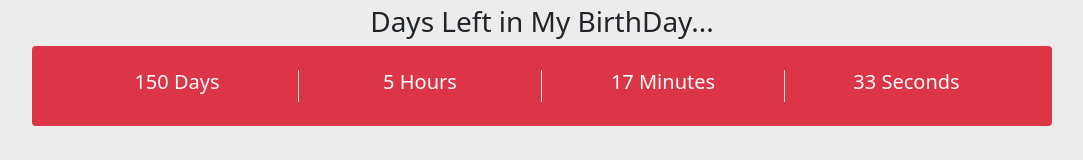
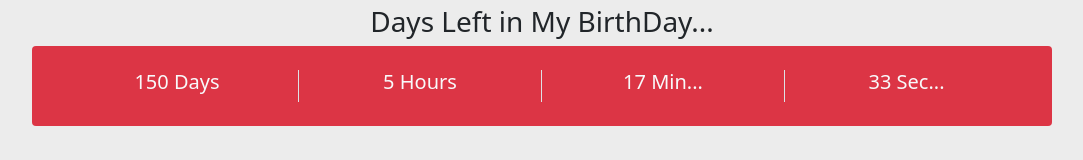
Before and after one commit to techiechandan/BirthDayCounter, a plain HTML site: page index.html in a window 1280 px wide. Shown: the part 395-555 px from the top of the page, without its empty margins (98-1181 px from the left). Drawn offline with nearby package versions, Linux system fonts and the light colour scheme.

Commit message:
Update index.html

```diff
--- a/index.html
+++ b/index.html
@@ -46,11 +46,11 @@
                         <h5 class="text-light"><span id="hrs"></span> Hours</h5>
                     </div>
                     <div class="col-3 text-center border-end">
-                        <h5 class="text-light"><span id="mins"></span> Minutes</h5>
+                        <h5 class="text-light"><span id="mins"></span> Min...</h5>
                     </div>
                     <div class="col-3 text-center ">
 
-                        <h5 class="text-light"><span id="sec"></span> Seconds</h5>
+                        <h5 class="text-light"><span id="sec"></span> Sec...</h5>
                     </div>
                 </div>
             </div>
```
